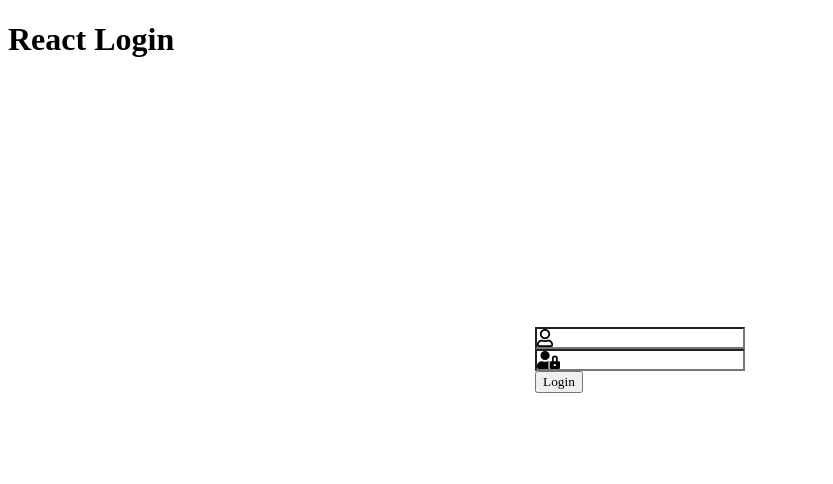
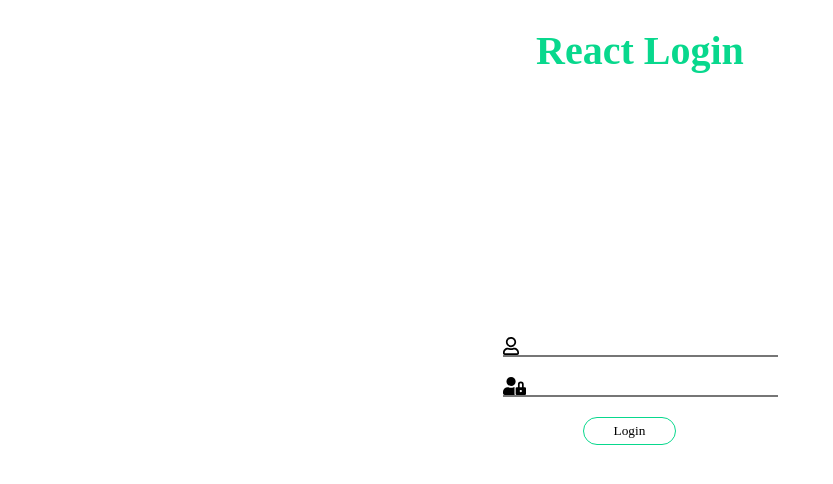
Before and after one commit to dawood6/Login-Page-React, a React (Create React App) app: page / in a window 1280 px wide. Shown: the top 484 px of the page, without its empty margins (0-833 px from the left). Built offline with nearby package versions, Linux system fonts and the light colour scheme; a web font is replaced by a local one.

Commit message:
Adde Style To Login Page

```diff
--- a/src/Components/Login.css
+++ b/src/Components/Login.css
@@ -1,3 +1,8 @@
+h1 {
+    text-align: center;
+    font-size: 40px;
+    color: #08d88d;
+}
 #main {
     display: flex;
     justify-content: center;
@@ -6,6 +11,16 @@
 }
 input {
     display: block;
+    margin: 20px;
+    padding: 0px 35px 0px 0px;
+    border-top: none;
+    border-left: none;
+    border-right: none;
+    color: #0eb5a3;
+    font-size: 16px;
+}
+input:focus {
+    outline: none;
 }
 #username {
     background-color: white;
@@ -19,3 +34,17 @@
     background-repeat: no-repeat;
     padding-left: 40px;
 }
+button {
+    text-align: center;
+    margin: 0px 0px 0px 100px;
+    background-color: white;
+    border: 1px solid #08d88d;
+    padding: 5px 30px 5px 30px;
+    box-shadow: none;
+    border-radius: 15px;
+}
+button:hover {
+    background-image: linear-gradient(270deg,#08d88d,#0eb5a3);
+    border: 2px solid #08d88d;
+    color: white;
+}
```
